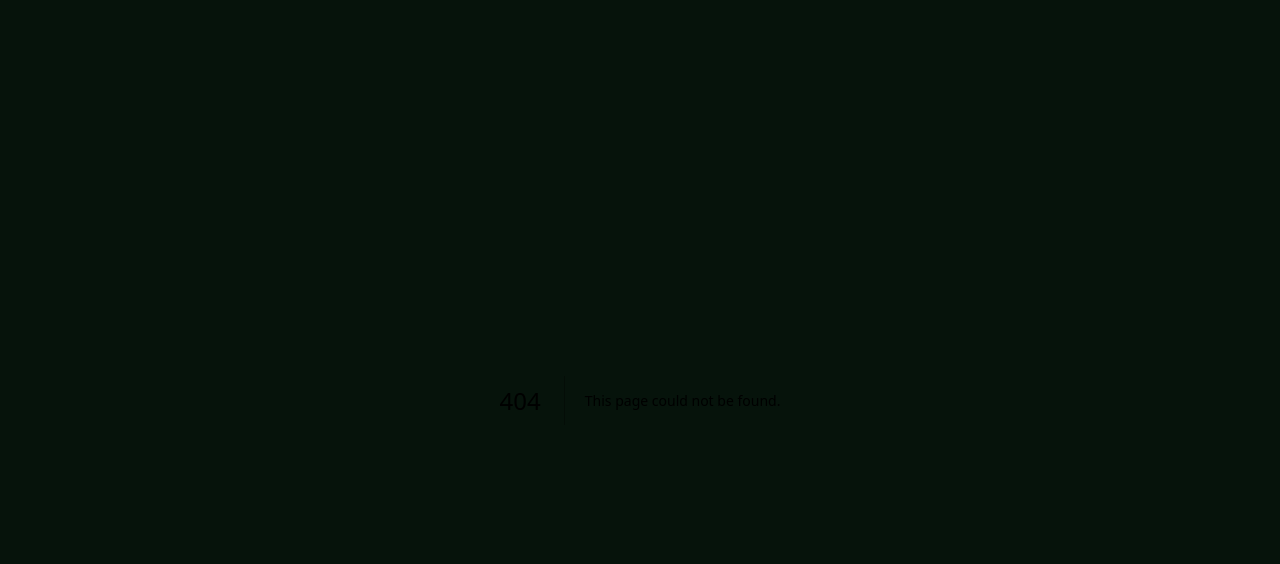
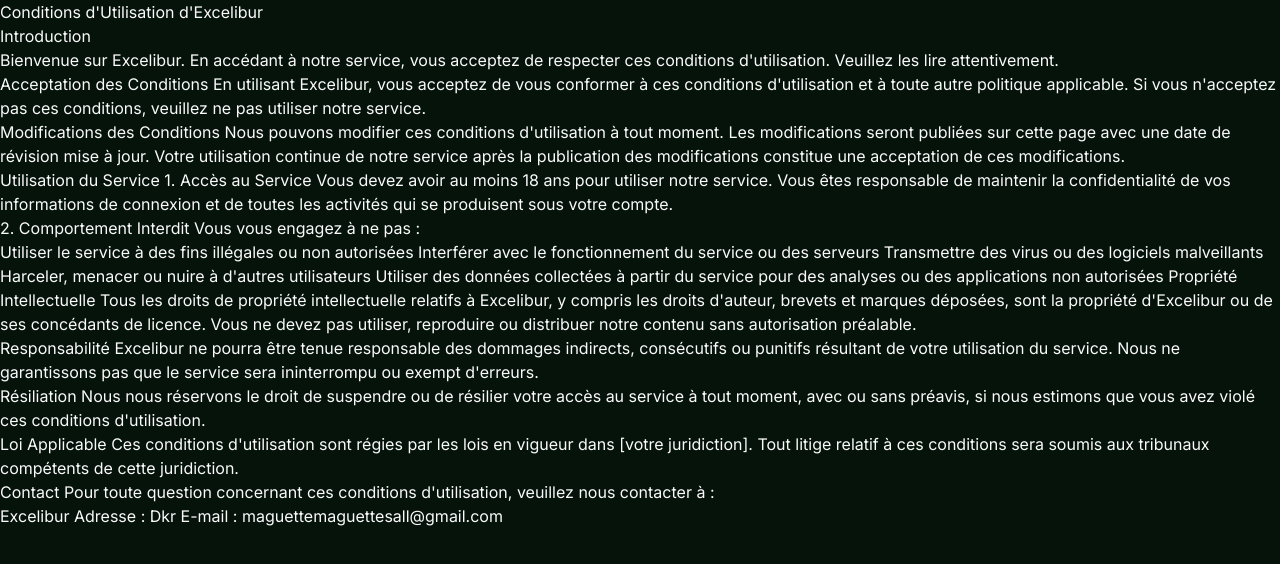
Before and after one commit to Maxonemon/excelibur, a Next.js app: page /conditions in a window 1280 px wide. Before the commit this address had no page. Shown: the top 564 px of the page. Built offline with nearby package versions, Linux system fonts and the light colour scheme.

Commit message:
seventh commit

```diff
--- /dev/null
+++ b/src/app/conditions/page.tsx
@@ -0,0 +1,50 @@
+
+export default function page() {
+  return (
+    <main><h1>Conditions d'Utilisation d'Excelibur</h1>
+    <h3>Introduction</h3>
+    <p>Bienvenue sur Excelibur. En accédant à notre service, vous acceptez de respecter ces conditions d'utilisation. Veuillez les lire attentivement.</p>
+    <p>Acceptation des Conditions
+    En utilisant Excelibur, vous acceptez de vous conformer à ces conditions d'utilisation et à toute autre politique applicable. Si vous n'acceptez pas ces conditions, veuillez ne pas utiliser notre service.</p>
+
+    <p>
+      Modifications des Conditions
+    Nous pouvons modifier ces conditions d'utilisation à tout moment. Les modifications seront publiées sur cette page avec une date de révision mise à jour. Votre utilisation continue de notre service après la publication des modifications constitue une acceptation de ces modifications.</p>
+
+
+    <p>Utilisation du Service
+    1. Accès au Service
+    Vous devez avoir au moins 18 ans pour utiliser notre service. Vous êtes responsable de maintenir la confidentialité de vos informations de connexion et de toutes les activités qui se produisent sous votre compte.</p>
+
+    <p>2. Comportement Interdit
+    Vous vous engagez à ne pas :</p>
+
+    <p>Utiliser le service à des fins illégales ou non autorisées
+    Interférer avec le fonctionnement du service ou des serveurs
+    Transmettre des virus ou des logiciels malveillants
+    Harceler, menacer ou nuire à d'autres utilisateurs
+    Utiliser des données collectées à partir du service pour des analyses ou des applications non autorisées
+    Propriété Intellectuelle
+    Tous les droits de propriété intellectuelle relatifs à Excelibur, y compris les droits d'auteur, brevets et marques déposées, sont la propriété d'Excelibur ou de ses concédants de licence. Vous ne devez pas utiliser, reproduire ou distribuer notre contenu sans autorisation préalable.</p>
+
+    <p>
+      Responsabilité
+    Excelibur ne pourra être tenue responsable des dommages indirects, consécutifs ou punitifs résultant de votre utilisation du service. Nous ne garantissons pas que le service sera ininterrompu ou exempt d'erreurs.</p>
+
+
+    <p> Résiliation
+    Nous nous réservons le droit de suspendre ou de résilier votre accès au service à tout moment, avec ou sans préavis, si nous estimons que vous avez violé ces conditions d'utilisation.</p>
+
+    <p> Loi Applicable
+    Ces conditions d'utilisation sont régies par les lois en vigueur dans [votre juridiction]. Tout litige relatif à ces conditions sera soumis aux tribunaux compétents de cette juridiction.</p>
+
+
+    <p>Contact
+    Pour toute question concernant ces conditions d'utilisation, veuillez nous contacter à :
+    </p>
+    <p></p>
+    Excelibur
+    Adresse : Dkr
+    E-mail : maguettemaguettesall@gmail.com</main>
+  )
+}
--- a/src/components/site-footer.tsx
+++ b/src/components/site-footer.tsx
@@ -41,7 +41,7 @@ const footerNavs = [
     label: "Legal",
     items: [
       {
-        href: "/terms",
+        href: "/conditions",
         name: "Terms",
       },
 
```
